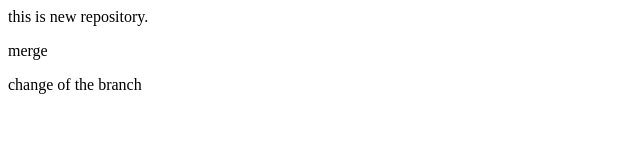
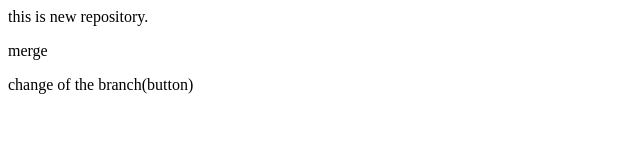
Before and after one commit to Yash-Desai0/localrepo, a plain HTML site: page index.html in a window 1280 px wide. Shown: the full height of the page, 0-640 px from the left. Drawn offline with Linux system fonts and the light colour scheme.

```diff
--- a/index.html
+++ b/index.html
@@ -1,3 +1,3 @@
 <p>this is new repository.</p>
 <p>merge</p>
-<p>change of the branch</p>
+<p>change of the branch(button)</p>
```
